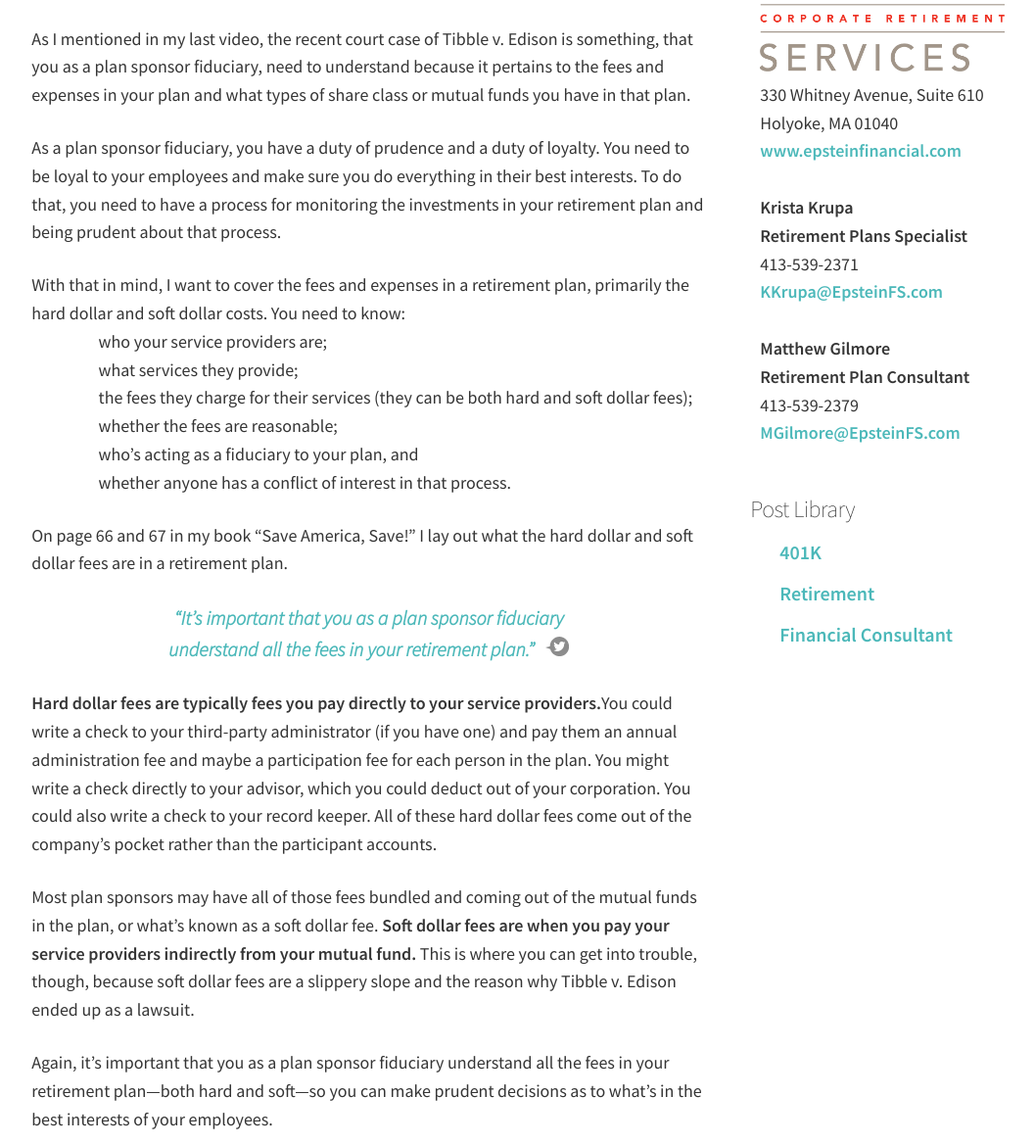
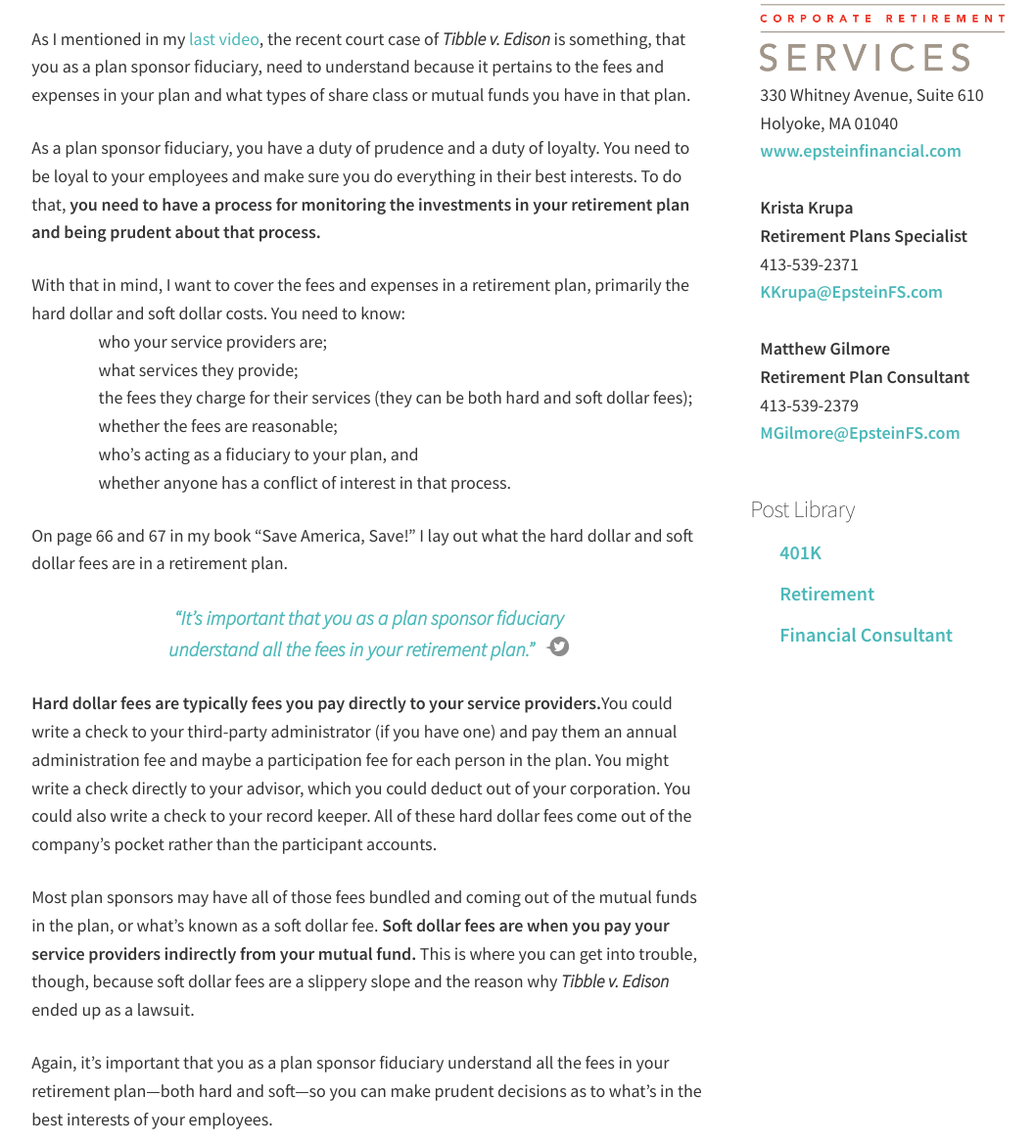
Before and after one commit to Vyral/charlie-epstein-blog, a Jekyll site: the page built from _posts/2017-10-31-do-you-know-what-your-hard-and-soft-dollar-fees-are.md, in a window 1280 px wide and 1400 px high, scrolled down 769 px, cut to the strip 232-1400 px from the top of the window. Shown: the whole strip at 98% size, without its empty margins (97-1154 px from the left). Built offline with Jekyll 4.4.1, drawn with Linux system fonts in a browser that asks for light colours; nearby versions of some CDN libraries; part of the change alters nothing that is shown.

```diff
--- a/_posts/2017-10-31-do-you-know-what-your-hard-and-soft-dollar-fees-are.md
+++ b/_posts/2017-10-31-do-you-know-what-your-hard-and-soft-dollar-fees-are.md
@@ -21,9 +21,9 @@ youtube_code: xiDhK6UhnP8
 
 {% include youtube.html %}
 
-As I mentioned in my last video, the recent court case of Tibble v. Edison is something, that you as a plan sponsor fiduciary, need to understand because it pertains to the fees and expenses in your plan and what types of share class or mutual funds you have in that plan.
+As I mentioned in my&nbsp;[last video](/are-you-truly-fulfilling-your-duties-as-a-retirement-plan-sponsor.html), the recent court case of&nbsp;***Tibble v. Edison***&nbsp;is something, that you as a plan sponsor fiduciary, need to understand because it pertains to the fees and expenses in your plan and what types of share class or mutual funds you have in that plan.
 
-As a plan sponsor fiduciary, you have a duty of prudence and a duty of loyalty. You need to be loyal to your employees and make sure you do everything in their best interests. To do that, you need to have a process for monitoring the investments in your retirement plan and being prudent about that process.
+As a plan sponsor fiduciary, you have a duty of prudence and a duty of loyalty. You need to be loyal to your employees and make sure you do everything in their best interests. To do that,**&nbsp;you need to have a process for monitoring the investments in your retirement plan and being prudent about that process.**
 
 With that in mind, I want to cover the fees and expenses in a retirement plan, primarily the hard dollar and soft dollar costs. You need to know:<br>&nbsp; &nbsp; &nbsp; &nbsp; &nbsp; &nbsp; &nbsp; &nbsp; &nbsp; &nbsp;who your service providers are;<br>&nbsp; &nbsp; &nbsp; &nbsp; &nbsp; &nbsp; &nbsp; &nbsp; &nbsp; &nbsp;what services they provide;<br>&nbsp; &nbsp; &nbsp; &nbsp; &nbsp; &nbsp; &nbsp; &nbsp; &nbsp; &nbsp;the fees they charge for their services (they can be both hard and soft dollar fees);<br>&nbsp; &nbsp; &nbsp; &nbsp; &nbsp; &nbsp; &nbsp; &nbsp; &nbsp; &nbsp;whether the fees are reasonable;<br>&nbsp; &nbsp; &nbsp; &nbsp; &nbsp; &nbsp; &nbsp; &nbsp; &nbsp; &nbsp;who’s acting as a fiduciary to your plan, and<br>&nbsp; &nbsp; &nbsp; &nbsp; &nbsp; &nbsp; &nbsp; &nbsp; &nbsp; &nbsp;whether anyone has a conflict of interest in that process.
 
@@ -33,7 +33,7 @@ On page 66 and 67 in my book “Save America, Save!” I lay out what the hard d
 
 **Hard dollar fees are typically fees you pay directly to your service providers.**You could write a check to your third-party administrator (if you have one) and pay them an annual administration fee and maybe a participation fee for each person in the plan. You might write a check directly to your advisor, which you could deduct out of your corporation. You could also write a check to your record keeper. All of these hard dollar fees come out of the company’s pocket rather than the participant accounts.
 
-Most plan sponsors may have all of those fees bundled and coming out of the mutual funds in the plan, or what’s known as a soft dollar fee.&nbsp;**Soft dollar fees are when you pay your service providers indirectly from your mutual fund.**&nbsp;This is where you can get into trouble, though, because soft dollar fees are a slippery slope and the reason why Tibble v. Edison ended up as a lawsuit.
+Most plan sponsors may have all of those fees bundled and coming out of the mutual funds in the plan, or what’s known as a soft dollar fee.&nbsp;**Soft dollar fees are when you pay your service providers indirectly from your mutual fund.**&nbsp;This is where you can get into trouble, though, because soft dollar fees are a slippery slope and the reason why ***Tibble v. Edison*** ended up as a lawsuit.
 
 Again, it’s important that you as a plan sponsor fiduciary understand all the fees in your retirement plan—both hard and soft—so you can make prudent decisions as to what’s in the best interests of your employees.
 
```
